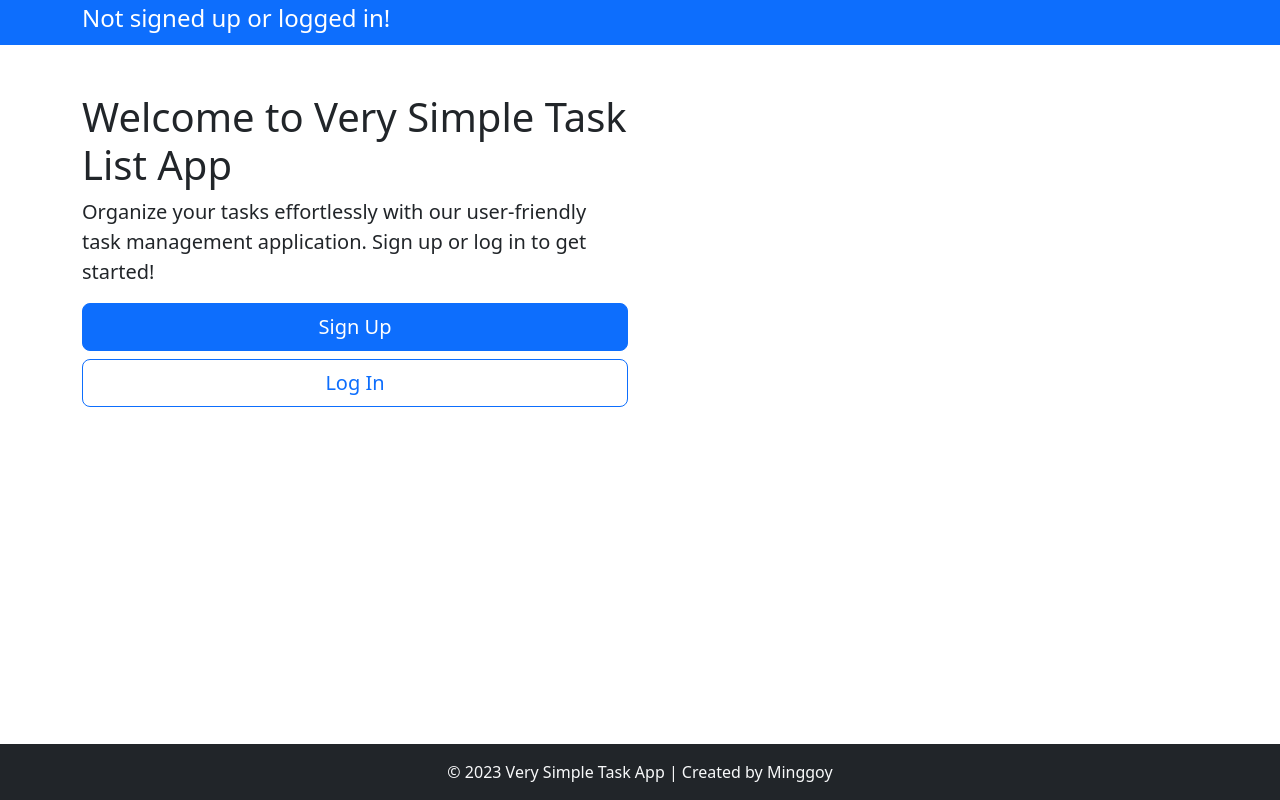
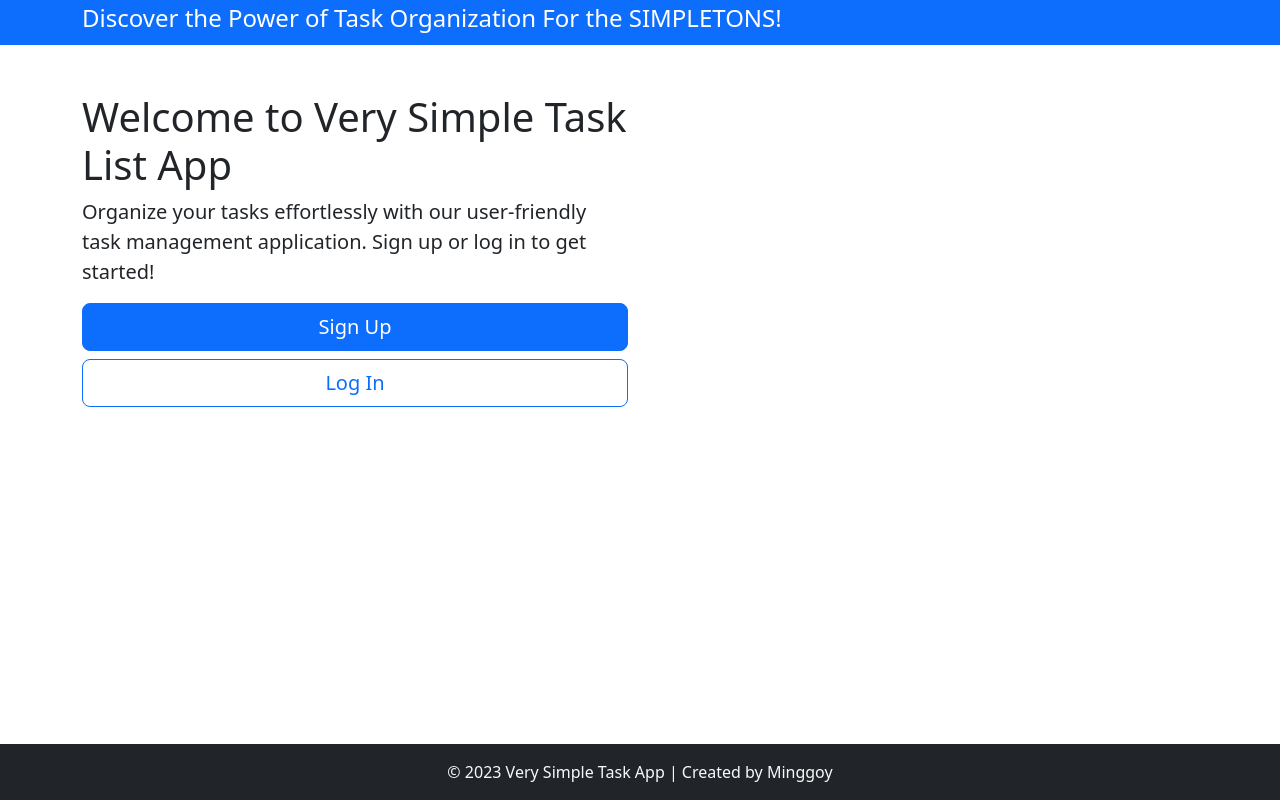
Before and after one commit to jerkboy000/verysimple_tasklist, a React (Vite) app in the folder client/: page / in a window 1280 px wide. Built offline with nearby package versions, Linux system fonts and the light colour scheme.

Commit message:
CLIENT: Changed the message in the header when user is not logged in.

```diff
--- a/client/src/components/Header.jsx
+++ b/client/src/components/Header.jsx
@@ -20,7 +20,7 @@ const Header = () => {
       setIsLoggedIn(true);
       setWelcome("Welcome, " + getUserInfoFromCookie() + "!");
     } else {
-      setWelcome("Not signed up or logged in!");
+      setWelcome("Discover the Power of Task Organization For the SIMPLETONS!");
     }
   }, []);
 
```
